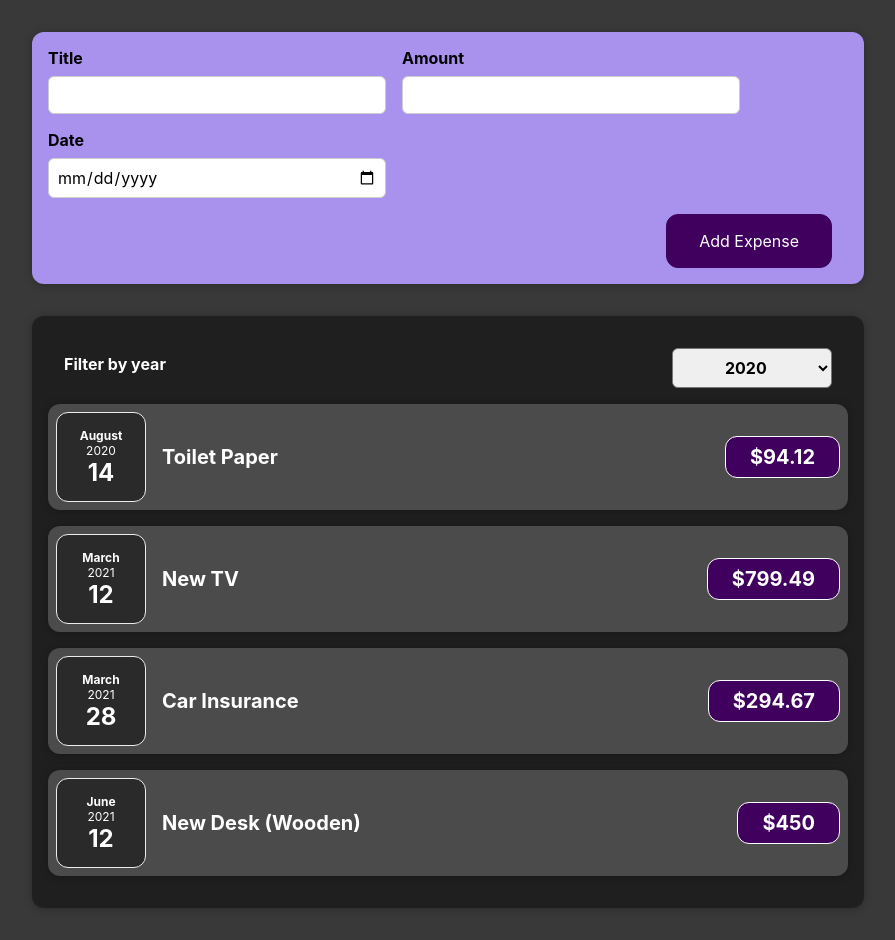
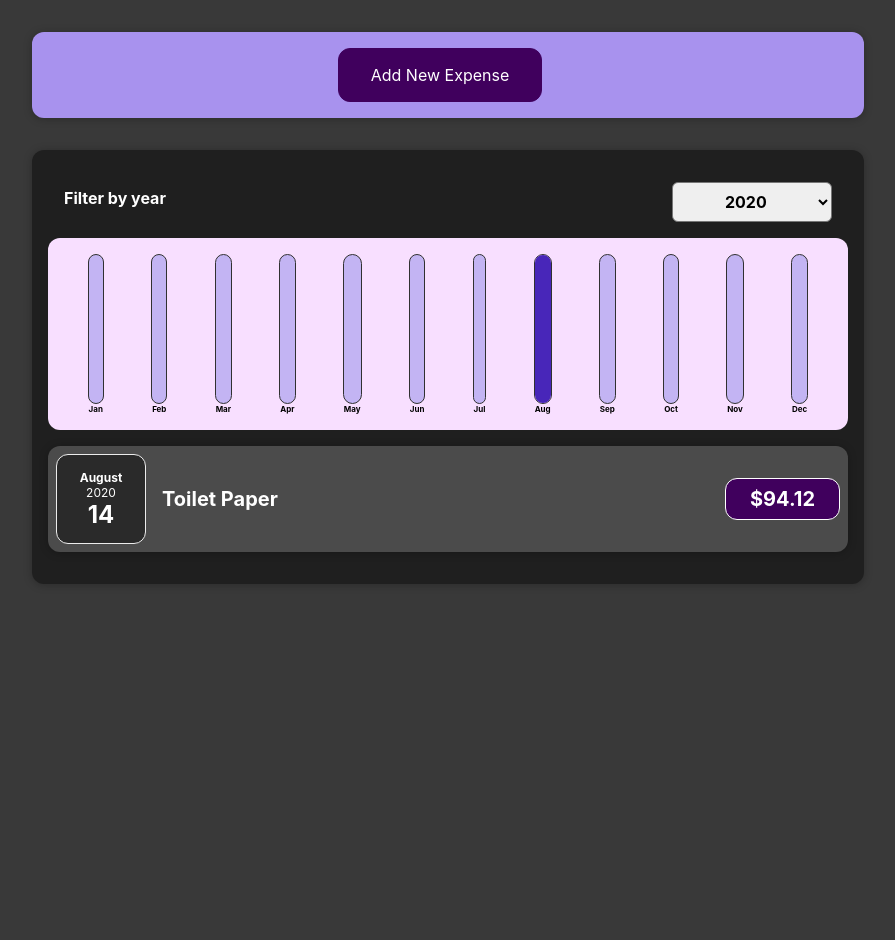
Before and after one commit to pedrohfd/reactjs-complete-guide, a React (Create React App) app in the folder app01/: page / in a window 1280 px wide. Shown: the whole page, without its empty margins (192-1087 px from the left). After the commit the page ends 800 px from the top, so only its background shows below. Built offline with nearby package versions, Linux system fonts and the light colour scheme.

Commit message:
feat: finish aplication and 5th module is complete

```diff
--- a/app01/src/App.js
+++ b/app01/src/App.js
@@ -1,10 +1,9 @@
-import React from 'react'
+import React, { useState } from 'react'
 
 import NewExpense from './components/NewExpense/NewExpense'
 import Expenses from './components/Expense/Expenses'
 
-const App = () => {
-  const expenses = [
+const DUMMY_EXPENSES = [
   {
     id: 'e1',
     title: 'Toilet Paper',
@@ -26,9 +25,13 @@
   },
 ]
 
+const App = () => {
+  const [expenses, setExpenses] = useState(DUMMY_EXPENSES)
+
   const handleAddExpense = expense => {
-    console.log('In App.js')
-    console.log(expense)
+    setExpenses(prevExpenses => {
+      return [expense, ...prevExpenses]
+    })
   }
   return (
     <div>
--- /dev/null
+++ b/app01/src/components/Chart/Chart/index.js
@@ -0,0 +1,24 @@
+import React from 'react'
+
+import ChartBar from '../ChartBar'
+import './styles.css'
+
+const Chart = props => {
+  const dataPointValue = props.dataPoints.map(dataPoint => dataPoint.value)
+  const totalMaximum = Math.max(...dataPointValue)
+
+  return (
+    <div className='chart'>
+      {props.dataPoints.map(dataPoint => (
+        <ChartBar
+          key={dataPoint.label}
+          value={dataPoint.value}
+          maxValue={totalMaximum}
+          label={dataPoint.label}
+        />
+      ))}
+    </div>
+  )
+}
+
+export default Chart
--- /dev/null
+++ b/app01/src/components/Chart/Chart/styles.css
@@ -0,0 +1,9 @@
+.chart {
+  padding: 1rem;
+  border-radius: 12px;
+  background-color: #f8dfff;
+  text-align: center;
+  display: flex;
+  justify-content: space-around;
+  height: 10rem;
+}
--- /dev/null
+++ b/app01/src/components/Chart/ChartBar/index.js
@@ -0,0 +1,26 @@
+import React from 'react'
+
+import './styles.css'
+
+const ChartBar = props => {
+  let barFillHeight = '0%'
+
+  if (props.maxValue > 0) {
+    barFillHeight = Math.round((props.value / props.maxValue) * 100) + '%'
+  }
+
+  return (
+    <div className='chart-bar'>
+      <div className='chart-bar__inner'>
+        <div
+          className='chart-bar__fill'
+          style={{ height: barFillHeight }}
+        ></div>
+      </div>
+
+      <div className='chart-bar__label'>{props.label}</div>
+    </div>
+  )
+}
+
+export default ChartBar
--- /dev/null
+++ b/app01/src/components/Chart/ChartBar/styles.css
@@ -0,0 +1,30 @@
+.chart-bar {
+  height: 100%;
+  display: flex;
+  flex-direction: column;
+  align-items: center;
+}
+
+.chart-bar__inner {
+  height: 100%;
+  width: 100%;
+  border: 1px solid #313131;
+  border-radius: 12px;
+  background-color: #c3b4f3;
+  overflow: hidden;
+  display: flex;
+  flex-direction: column;
+  justify-content: flex-end;
+}
+
+.chart-bar__fill {
+  background-color: #4826b9;
+  width: 100%;
+  transition: all 0.3s ease-out;
+}
+
+.chart-bar__label {
+  font-weight: bold;
+  font-size: 0.5rem;
+  text-align: center;
+}
--- a/app01/src/components/Expense/ExpenseItem/index.js
+++ b/app01/src/components/Expense/ExpenseItem/index.js
@@ -7,6 +7,7 @@
 
 const ExpenseItem = props => {
   return (
+    <li>
       <Card className='expense-item'>
         <ExpenseDate date={props.date} />
 
@@ -15,6 +16,7 @@
           <div className='expense-item__price'>${props.amount}</div>
         </div>
       </Card>
+    </li>
   )
 }
 
--- a/app01/src/components/Expense/Expenses/index.js
+++ b/app01/src/components/Expense/Expenses/index.js
@@ -1,7 +1,8 @@
 import React, { useState } from 'react'
 
+import ExpensesList from '../ExpensesList'
 import ExpensesFilter from '../ExpensesFilter'
-import ExpenseItem from '../ExpenseItem'
+import ExpensesChart from '../ExpensesChart'
 import Card from '../../UI/Card'
 
 import './styles.css'
@@ -13,32 +14,18 @@
     setFilteredYear(selectedYear)
   }
 
+  const filteredExpenses = props.items.filter(expense => {
+    return expense.date.getFullYear().toString() === filteredYear
+  })
+
   return (
     <Card className='expenses'>
       <ExpensesFilter
         selected={filteredYear}
         onChangeFilter={handleFilterChange}
       />
-      <ExpenseItem
-        title={props.items[0].title}
-        amount={props.items[0].amount}
-        date={props.items[0].date}
-      />
-      <ExpenseItem
-        title={props.items[1].title}
-        amount={props.items[1].amount}
-        date={props.items[1].date}
-      />
-      <ExpenseItem
-        title={props.items[2].title}
-        amount={props.items[2].amount}
-        date={props.items[2].date}
-      />
-      <ExpenseItem
-        title={props.items[3].title}
-        amount={props.items[3].amount}
-        date={props.items[3].date}
-      />
+      <ExpensesChart expenses={filteredExpenses} />
+      <ExpensesList items={filteredExpenses} />
     </Card>
   )
 }
--- /dev/null
+++ b/app01/src/components/Expense/ExpensesChart/index.js
@@ -0,0 +1,29 @@
+import React from 'react'
+
+import Chart from '../../Chart/Chart'
+
+const ExpensesChart = props => {
+  const chartDataPoints = [
+    { label: 'Jan', value: 0 },
+    { label: 'Feb', value: 0 },
+    { label: 'Mar', value: 0 },
+    { label: 'Apr', value: 0 },
+    { label: 'May', value: 0 },
+    { label: 'Jun', value: 0 },
+    { label: 'Jul', value: 0 },
+    { label: 'Aug', value: 0 },
+    { label: 'Sep', value: 0 },
+    { label: 'Oct', value: 0 },
+    { label: 'Nov', value: 0 },
+    { label: 'Dec', value: 0 },
+  ]
+
+  for (const expense of props.expenses) {
+    const expenseMonth = expense.date.getMonth()
+    chartDataPoints[expenseMonth].value += expense.amount
+  }
+
+  return <Chart dataPoints={chartDataPoints} />
+}
+
+export default ExpensesChart
--- /dev/null
+++ b/app01/src/components/Expense/ExpensesList/index.js
@@ -0,0 +1,25 @@
+import React from 'react'
+
+import ExpenseItem from '../ExpenseItem'
+import './styles.css'
+
+const ExpensesList = props => {
+  if (props.items.length === 0) {
+    return <h2 className='expenses-list__fallback'>Found no expenses</h2>
+  }
+
+  return (
+    <ul className='expenses-list'>
+      {props.items.map(expense => (
+        <ExpenseItem
+          key={expense.id}
+          title={expense.title}
+          amount={expense.amount}
+          date={expense.date}
+        />
+      ))}
+    </ul>
+  )
+}
+
+export default ExpensesList
--- /dev/null
+++ b/app01/src/components/Expense/ExpensesList/styles.css
@@ -0,0 +1,9 @@
+.expenses-list {
+  list-style: none;
+  padding: 0;
+}
+
+.expenses-list__fallback {
+  color: white;
+  text-align: center;
+}
--- a/app01/src/components/NewExpense/ExpenseForm/index.js
+++ b/app01/src/components/NewExpense/ExpenseForm/index.js
@@ -6,6 +6,7 @@
   const [enteredTitle, setEnteredTitle] = useState('')
   const [enteredAmount, setEnteredAmount] = useState('')
   const [enteredDate, setEnteredDate] = useState('')
+  const [switchForm, setSwitchForm] = useState(false)
 
   const handleTitleChange = event => {
     setEnteredTitle(event.target.value)
@@ -24,17 +25,25 @@
 
     const expenseData = {
       title: enteredTitle,
-      amount: enteredAmount,
+      amount: +enteredAmount,
       date: new Date(enteredDate),
     }
 
     props.onSaveExpenseData(expenseData)
+    setSwitchForm(false)
     setEnteredTitle('')
     setEnteredAmount('')
     setEnteredDate('')
   }
 
+  const handleSwitchForm = () => {
+    setSwitchForm(!switchForm)
+    console.log(switchForm)
+  }
+
   return (
+    <>
+      {switchForm ? (
         <form onSubmit={handleSubmit}>
           <div className='new-expense__controls'>
             <div className='new-expense__control'>
@@ -67,9 +76,16 @@
             </div>
           </div>
           <div className='new-expense__actions'>
+            <button onClick={handleSwitchForm}>Cancel</button>
             <button type='submit'>Add Expense</button>
           </div>
         </form>
+      ) : (
+        <div>
+          <button onClick={handleSwitchForm}>Add New Expense</button>
+        </div>
+      )}
+    </>
   )
 }
 
```
Lines whose indentation alone changed are shown as unchanged.
